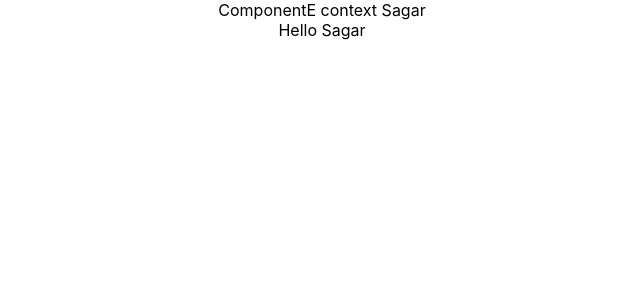
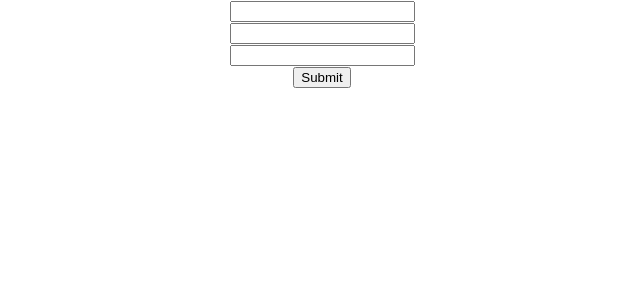
Before and after one commit to Swapnil-Sagar/react-basics, a React (Create React App) app: page / in a window 1280 px wide. Shown: the top 300 px of the page, without its empty margins (318-958 px from the left). Built offline with nearby package versions, Linux system fonts and the light colour scheme.

Commit message:
Http GET and POST using axios library

```diff
--- a/package.json
+++ b/package.json
@@ -6,6 +6,7 @@
     "@testing-library/jest-dom": "^5.11.9",
     "@testing-library/react": "^11.2.3",
     "@testing-library/user-event": "^12.6.0",
+    "axios": "^0.21.1",
     "react": "^17.0.1",
     "react-dom": "^17.0.1",
     "react-scripts": "4.0.1",
--- a/src/App.js
+++ b/src/App.js
@@ -21,15 +21,19 @@ import User from "./components/User";
 import Counter from "./components/Counter";
 import ComponentC from "./components/ComponentC";
 import { UserProvider } from "./components/UserContext";
+import PostList from "./components/PostList";
+import PostForm from "./components/PostForm";
 
 function App() {
   return (
     <div className="App">
+      <PostForm />
+      {/*<PostList />
       <UserProvider value="Sagar">
         <ComponentC />
       </UserProvider>
 
-      {/*<Counter
+      <Counter
         render={(count, incrementCount) => (
           <ClickCounter count={count} incrementCount={incrementCount} />
         )}
--- /dev/null
+++ b/src/components/PostForm.js
@@ -0,0 +1,68 @@
+import React, { Component } from "react";
+import axios from "axios";
+
+class PostForm extends Component {
+  constructor(props) {
+    super(props);
+
+    this.state = {
+      userId: "",
+      title: "",
+      body: "",
+    };
+  }
+
+  changeHandler = (e) => {
+    this.setState({ [e.target.name]: e.target.value });
+  };
+
+  submitHandler = (e) => {
+    e.preventDefault();
+    console.log(this.state);
+    axios
+      .post("https://jsonplaceholder.typicode.com/posts", this.state)
+      .then((response) => {
+        console.log(response);
+      })
+      .catch((error) => {
+        console.log(error);
+      });
+  };
+
+  render() {
+    const { userId, title, body } = this.setState;
+    return (
+      <div>
+        <form onSubmit={this.submitHandler}>
+          <div>
+            <input
+              type="text"
+              name="userId"
+              value={userId}
+              onChange={this.changeHandler}
+            ></input>
+          </div>
+          <div>
+            <input
+              type="text"
+              name="title"
+              value={title}
+              onChange={this.changeHandler}
+            ></input>
+          </div>
+          <div>
+            <input
+              type="text"
+              name="body"
+              value={body}
+              onChange={this.changeHandler}
+            ></input>
+          </div>
+          <button type="submit">Submit</button>
+        </form>
+      </div>
+    );
+  }
+}
+
+export default PostForm;
--- /dev/null
+++ b/src/components/PostList.js
@@ -0,0 +1,40 @@
+import React, { Component } from "react";
+import axios from "axios";
+
+class PostList extends Component {
+  constructor(props) {
+    super(props);
+
+    this.state = {
+      posts: [],
+      error: [],
+    };
+  }
+
+  componentDidMount() {
+    axios
+      .get("https://jsonplaceholder.typicode.com/posts")
+      .then((response) => {
+        console.log(response);
+        this.setState({ posts: response.data });
+      })
+      .catch((error) => {
+        console.log(error);
+        this.setState({ errorMsg: "Error retrieving Data" });
+      });
+  }
+  render() {
+    const { posts, errorMsg } = this.state;
+    return (
+      <div>
+        List of Posts
+        {posts.length
+          ? posts.map((post) => <div key={post.id}>{post.title}</div>)
+          : null}
+        {errorMsg ? <div>{errorMsg}</div> : null}
+      </div>
+    );
+  }
+}
+
+export default PostList;
```
Also changed, not shown: 2 other files (tests, documents, lock files or other folders).
